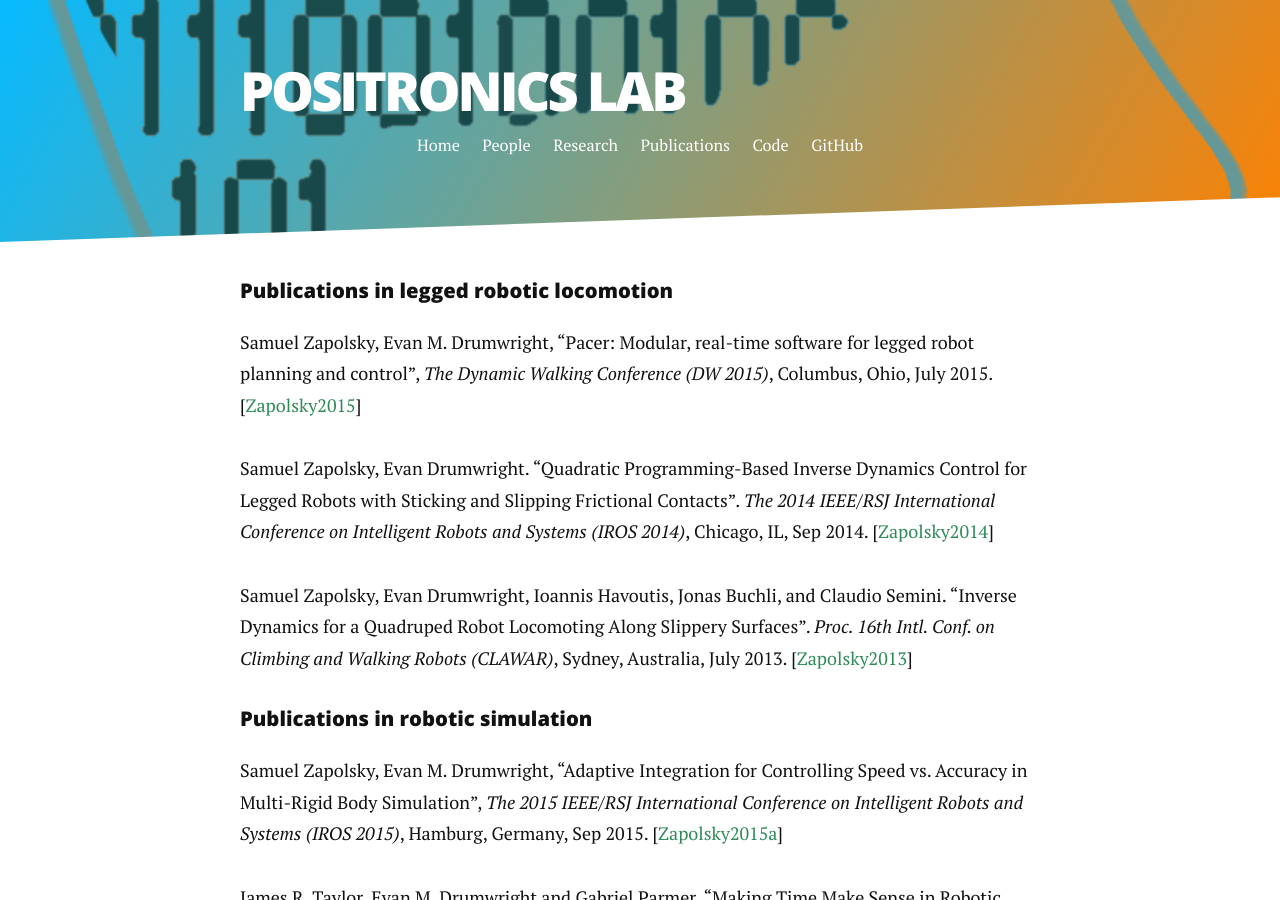
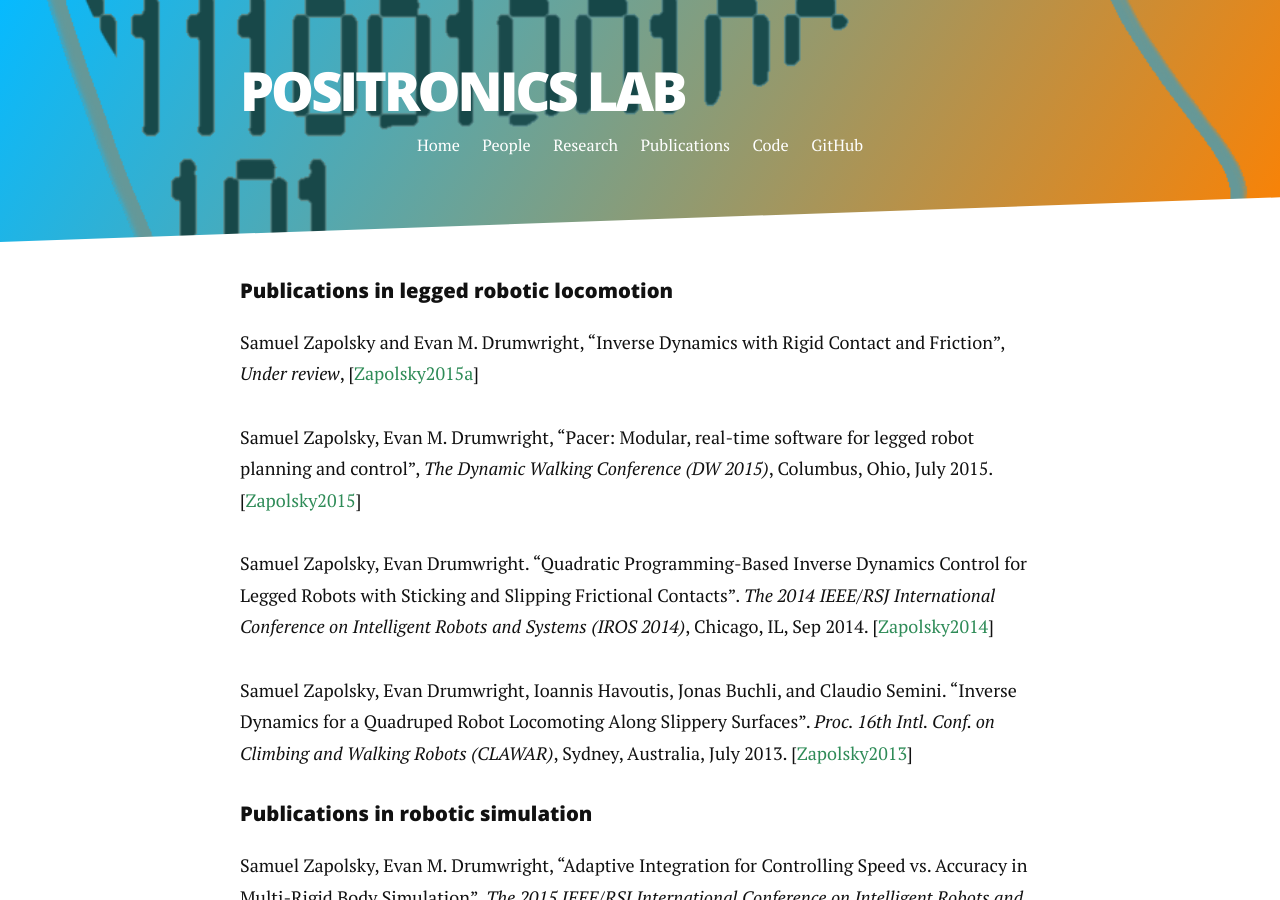
Before and after one commit to PositronicsLab/positronicslab.github.io, a Jekyll site: the page built from publications.md, in a window 1280 px wide and 900 px high. Built offline with Jekyll 4.4.1, drawn with Linux system fonts in a browser that asks for light colours; nearby versions of some CDN libraries; Markdown is read by kramdown in place of the engine named in the settings; a file with an impossible date is left out.

Commit message:
Updated publications

```diff
--- a/publications.md
+++ b/publications.md
@@ -4,6 +4,8 @@ title: Publications
 ---
 
 #### Publications in legged robotic locomotion
+
+Samuel Zapolsky and Evan M. Drumwright, "Inverse Dynamics with Rigid Contact and Friction", <i>Under review</i>, [<a href="assets/pdfs/inverse-dynamics.pdf">Zapolsky2015a</a>]
 
 Samuel Zapolsky, Evan M. Drumwright, "Pacer: Modular, real-time software for legged robot planning and control", <i>The Dynamic Walking Conference (DW 2015)</i>, Columbus, Ohio, July 2015. [<a href="http://robotics.gwu.edu/positronics/wp-content/uploads/2014/08/Zapolsky_2015_DW.pdf">Zapolsky2015</a>]
 
```
Also changed, not shown: 1 other file.
